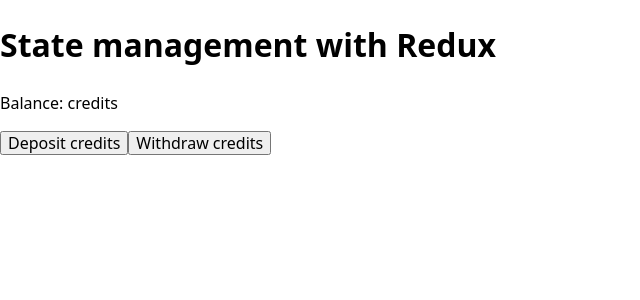
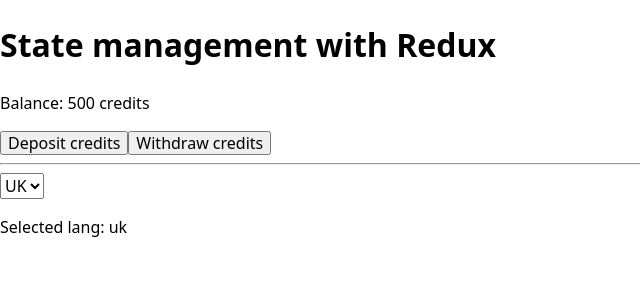
Before and after one commit to luxplanjay/react-106, a React (Vite) app: page / in a window 1280 px wide. Shown: the top 300 px of the page, without its empty margins (0-640 px from the left). Built offline with nearby package versions, Linux system fonts and the light colour scheme.

Commit message:
add examples

```diff
--- a/package.json
+++ b/package.json
@@ -10,9 +10,11 @@
     "preview": "vite preview"
   },
   "dependencies": {
+    "@reduxjs/toolkit": "^2.2.7",
     "modern-normalize": "^2.0.0",
     "react": "^18.2.0",
-    "react-dom": "^18.2.0"
+    "react-dom": "^18.2.0",
+    "react-redux": "^9.1.2"
   },
   "devDependencies": {
     "@types/react": "^18.2.56",
--- a/src/components/App.jsx
+++ b/src/components/App.jsx
@@ -1,15 +1,18 @@
-// import LangSwitcher from "./LangSwitcher";
+import { useSelector } from "react-redux";
+import LangSwitcher from "./LangSwitcher";
 import Balance from "./Balance";
 
 export default function App() {
+  const lang = useSelector((state) => state.locale.lang);
+
   return (
     <div>
       <h1>State management with Redux</h1>
 
       <Balance />
-
-      {/* <LangSwitcher />
-      <p>Selected lang: </p> */}
+      <hr />
+      <LangSwitcher />
+      <p>Selected lang: {lang}</p>
     </div>
   );
 }
--- a/src/components/Balance.jsx
+++ b/src/components/Balance.jsx
@@ -1,10 +1,23 @@
+import { useDispatch, useSelector } from "react-redux";
+import { deposit, withdraw } from "../redux/store";
+
 export default function Balance() {
+  const dispatch = useDispatch();
+  const balance = useSelector((state) => state.balance.value);
+
+  const handleDeposit = () => {
+    dispatch(deposit(100));
+  };
+
+  const handleWithdraw = () => {
+    dispatch(withdraw(50));
+  };
+
   return (
     <div>
-      <p>Balance: credits</p>
-      {/* <input type="number" /> */}
-      <button>Deposit credits</button>
-      <button>Withdraw credits</button>
+      <p>Balance: {balance} credits</p>
+      <button onClick={handleDeposit}>Deposit credits</button>
+      <button onClick={handleWithdraw}>Withdraw credits</button>
     </div>
   );
 }
--- a/src/components/LangSwitcher.jsx
+++ b/src/components/LangSwitcher.jsx
@@ -1,7 +1,18 @@
+import { useDispatch, useSelector } from "react-redux";
+import { changeLang } from "../redux/store";
+
 export default function LangSwitcher() {
+  const dispatch = useDispatch();
+  const lang = useSelector((state) => state.locale.lang);
+
+  const handleChange = (event) => {
+    dispatch(changeLang(event.target.value));
+    // dispatch({ type: "locale/changeLang", payload: "pl" });
+  };
+
   return (
     <div>
-      <select>
+      <select value={lang} onChange={handleChange}>
         <option value="en">EN</option>
         <option value="uk">UK</option>
         <option value="pl">PL</option>
--- a/src/main.jsx
+++ b/src/main.jsx
@@ -1,11 +1,15 @@
 import React from "react";
 import ReactDOM from "react-dom/client";
+import { Provider } from "react-redux";
 import App from "./components/App";
+import { store } from "./redux/store";
 import "modern-normalize";
 import "./index.css";
 
 ReactDOM.createRoot(document.getElementById("root")).render(
   <React.StrictMode>
-    <App />
+    <Provider store={store}>
+      <App />
+    </Provider>
   </React.StrictMode>
 );
--- /dev/null
+++ b/src/redux/store.js
@@ -0,0 +1,59 @@
+import { configureStore, createAction } from "@reduxjs/toolkit";
+
+export const deposit = createAction("balance/deposit");
+
+// desopit(100)
+// {type: "balance/deposit", payload: 100}
+
+export const withdraw = createAction("balance/withdraw");
+
+export const changeLang = createAction("locale/changeLang");
+
+const initialState = {
+  balance: {
+    value: 500,
+  },
+  locale: {
+    lang: "uk",
+  },
+};
+
+// Алгоритм ініціалізаціії початкового стану
+// 1. Перед монтування додатка Redux робить dispatch @@INIT
+// 2. Стану не існує тому у параметр state передається undefined
+// 3. Так як значення state буде undefined то викоритовується значення default param (початковий стан)
+// 4. Редюсер не вміє обробляти @@INIT тому повертає поточне значення state, тобто початковий стан
+const rootReducer = (state = initialState, action) => {
+  switch (action.type) {
+    case "balance/deposit":
+      return {
+        ...state,
+        balance: {
+          value: state.balance.value + action.payload,
+        },
+      };
+
+    case "balance/withdraw":
+      return {
+        ...state,
+        balance: {
+          value: state.balance.value - action.payload,
+        },
+      };
+
+    case "locale/changeLang":
+      return {
+        ...state,
+        locale: {
+          lang: action.payload,
+        },
+      };
+
+    default:
+      return state;
+  }
+};
+
+export const store = configureStore({
+  reducer: rootReducer,
+});
```
Also changed, not shown: 2 other files (tests, documents, lock files or other folders).
